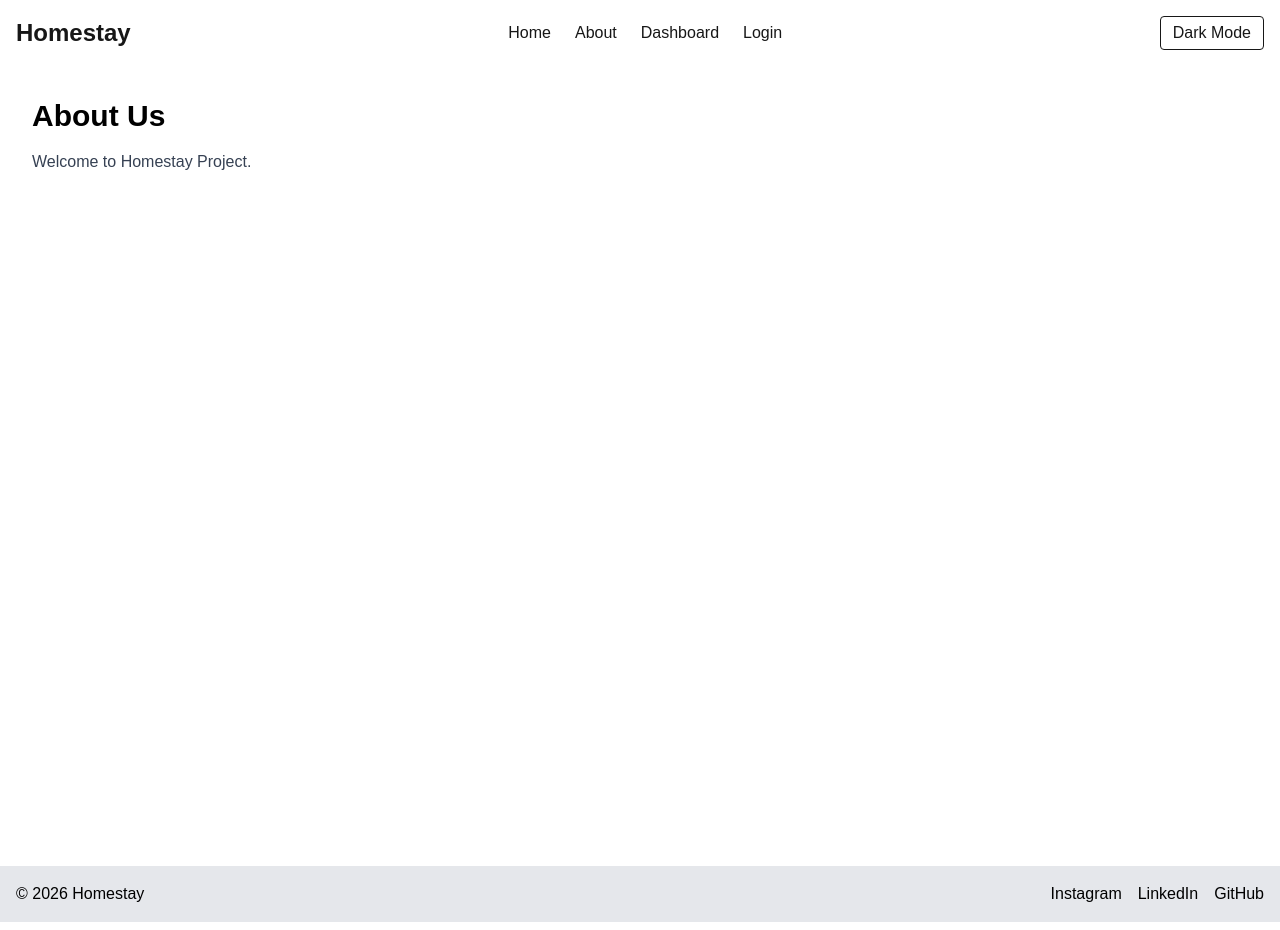
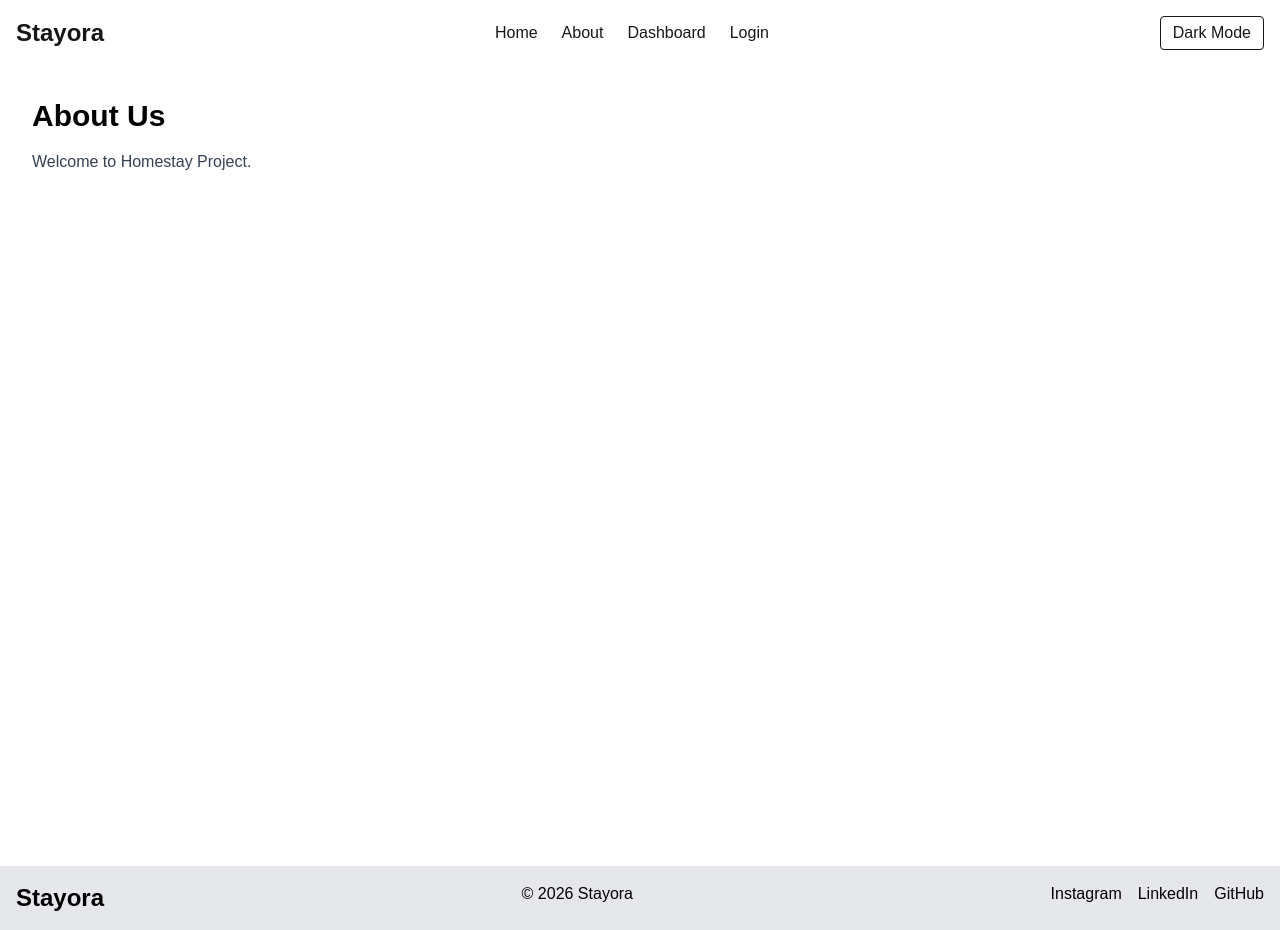
Before and after one commit to Suh543/Homestay-project, a Next.js app: page /about in a window 1280 px wide. Built offline with nearby package versions, Linux system fonts and the light colour scheme.

Commit message:
Sprint 1 completed - Stayora branding

```diff
--- a/app/components/Footer.jsx
+++ b/app/components/Footer.jsx
@@ -2,7 +2,8 @@ export default function Footer() {
   return (
     <footer className="bg-gray-200 dark:bg-gray-800 text-black dark:text-white p-4 text-center">
       <div className="flex justify-between">
-        <p>© 2026 Homestay</p>
+      <h1 className="text-2xl font-bold">Stayora</h1>
+        <p>© 2026 Stayora</p>
 
         <div className="flex gap-4">
           <span>Instagram</span>
--- a/app/components/Navbar.jsx
+++ b/app/components/Navbar.jsx
@@ -27,7 +27,7 @@ export default function Navbar() {
 
   return (
     <nav className="flex flex-wrap items-center justify-between p-4 shadow-md dark:bg-gray-800">
-      <h1 className="text-2xl font-bold">Homestay</h1>
+      <h1 className="text-2xl font-bold">Stayora</h1>
 
       <ul className="flex gap-6">
         <li><Link href="/">Home</Link></li>
--- a/app/layout.js
+++ b/app/layout.js
@@ -3,10 +3,9 @@ import Navbar from "./components/Navbar";
 import Footer from "./components/Footer.jsx";
 
 export const metadata = {
-  title: "Homestay",
-  description: "Homestay Project",
+  title: "Stayora",
+  description: "Where Every Stay Feels Like Home.",
 };
-
 export default function RootLayout({ children }) {
   return (
     <html lang="en">
```
Also changed, not shown: 1 other file (tests, documents, lock files or other folders).
